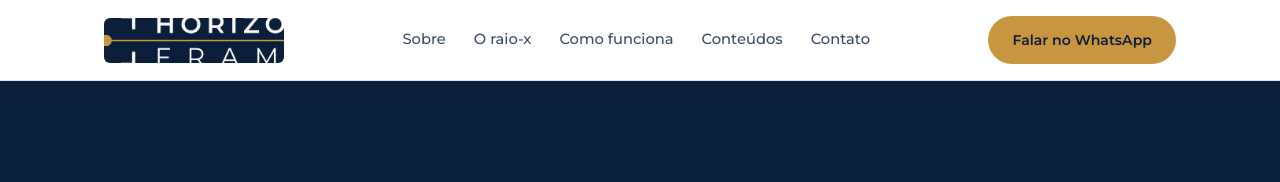
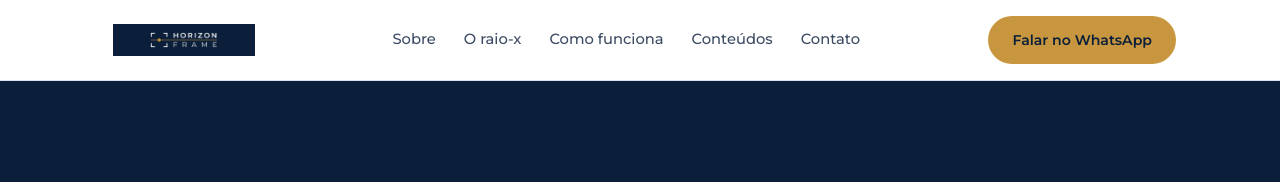
Before and after one commit to HorizonFrame/horizonframe, a plain HTML site: page index.html in a window 1280 px wide. Shown: the top 182 px of the page. Drawn offline with Linux system fonts and the light colour scheme.

Commit message:
Update index.html

```diff
--- a/index.html
+++ b/index.html
@@ -79,16 +79,17 @@
       display: flex; align-items: center; justify-content: space-between; height: 80px;
     }
 
-    /* TRUQUE DE CSS: Exibe a imagem horizontal como background para ignorar o padding e mostrar o logo legível */
+      /* --- LOGO NO TOPO (HEADER) --- */
     .logo-header {
       display: block;
-      width: 180px;
-      height: 45px;
+      width: 160px;
+      height: 32px; /* Altura exata do logo */
       background-image: url('logo-horizontal.png');
-      background-size: 280%; /* Aumenta o zoom para focar no logo */
-      background-position: center; /* Centraliza o logo */
+      /* O 'auto 200%' mantém a proporção da largura e dobra a altura para cortar as bordas vazias */
+      background-size: auto 250%;
+      background-position: center;
       background-repeat: no-repeat;
-      border-radius: 6px;
+      border-radius: 4px;
     }
 
     .nav { display: flex; align-items: center; gap: 28px; }
@@ -244,16 +245,16 @@
     .footer-grid { display: grid; grid-template-columns: 1.4fr 1fr 1fr; gap: 48px; margin-bottom: 48px; }
     .footer h4 { color: var(--white); font-size: 0.8rem; font-weight: 700; letter-spacing: 0.12em; text-transform: uppercase; margin-bottom: 16px; }
 
-    /* Reutilizando o truque de background para o logo do rodapé */
+   /* --- LOGO NO RODAPÉ (FOOTER) --- */
     .logo-footer {
       display: block;
       width: 180px;
-      height: 45px;
+      height: 36px;
       background-image: url('logo-horizontal.png');
-      background-size: 280%;
+      background-size: auto 250%;
       background-position: center;
       background-repeat: no-repeat;
-      margin-bottom: 20px;
+      margin-bottom: 24px;
     }
 
     .footer p { max-width: 34ch; margin-bottom: 20px; }
```
